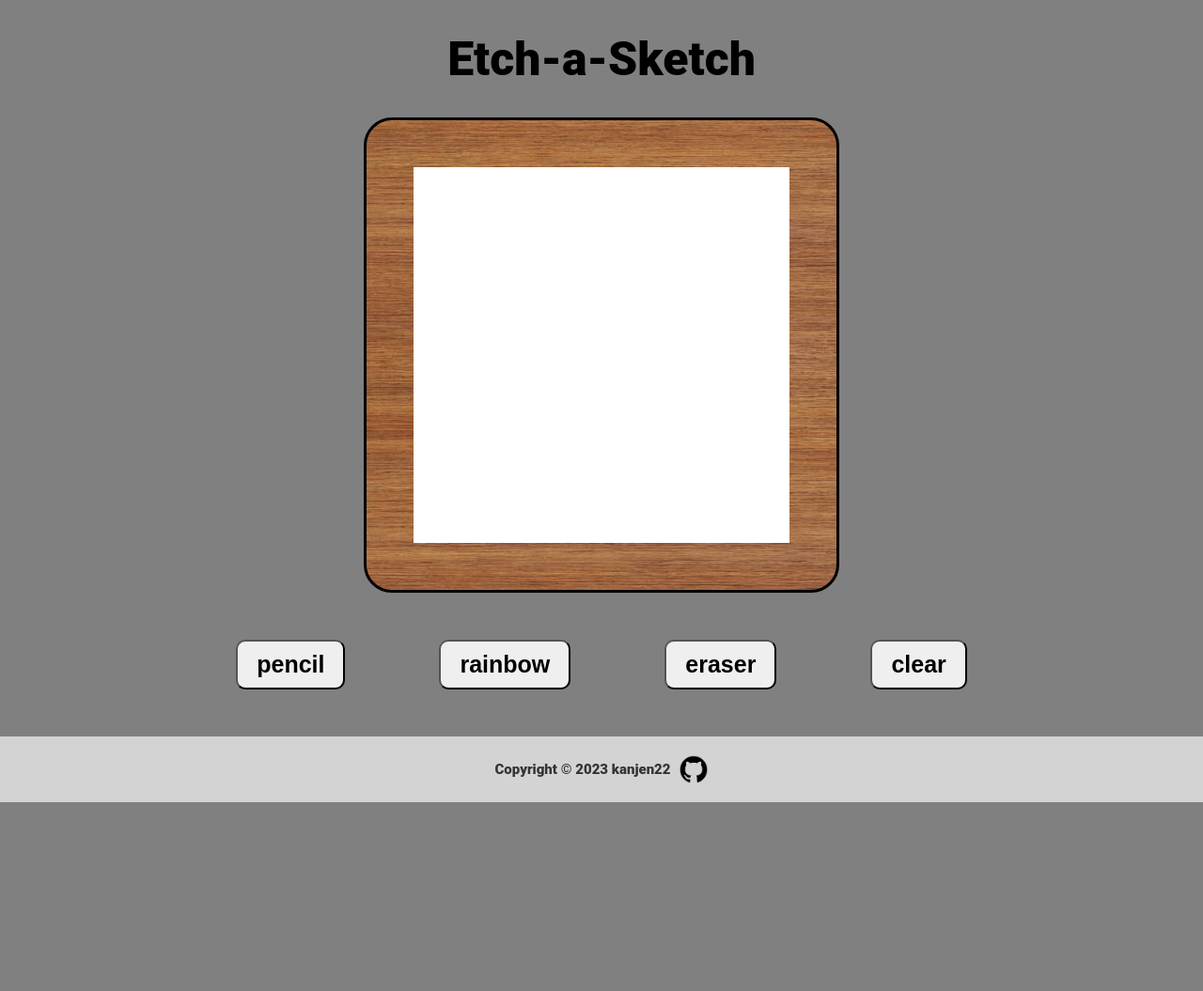
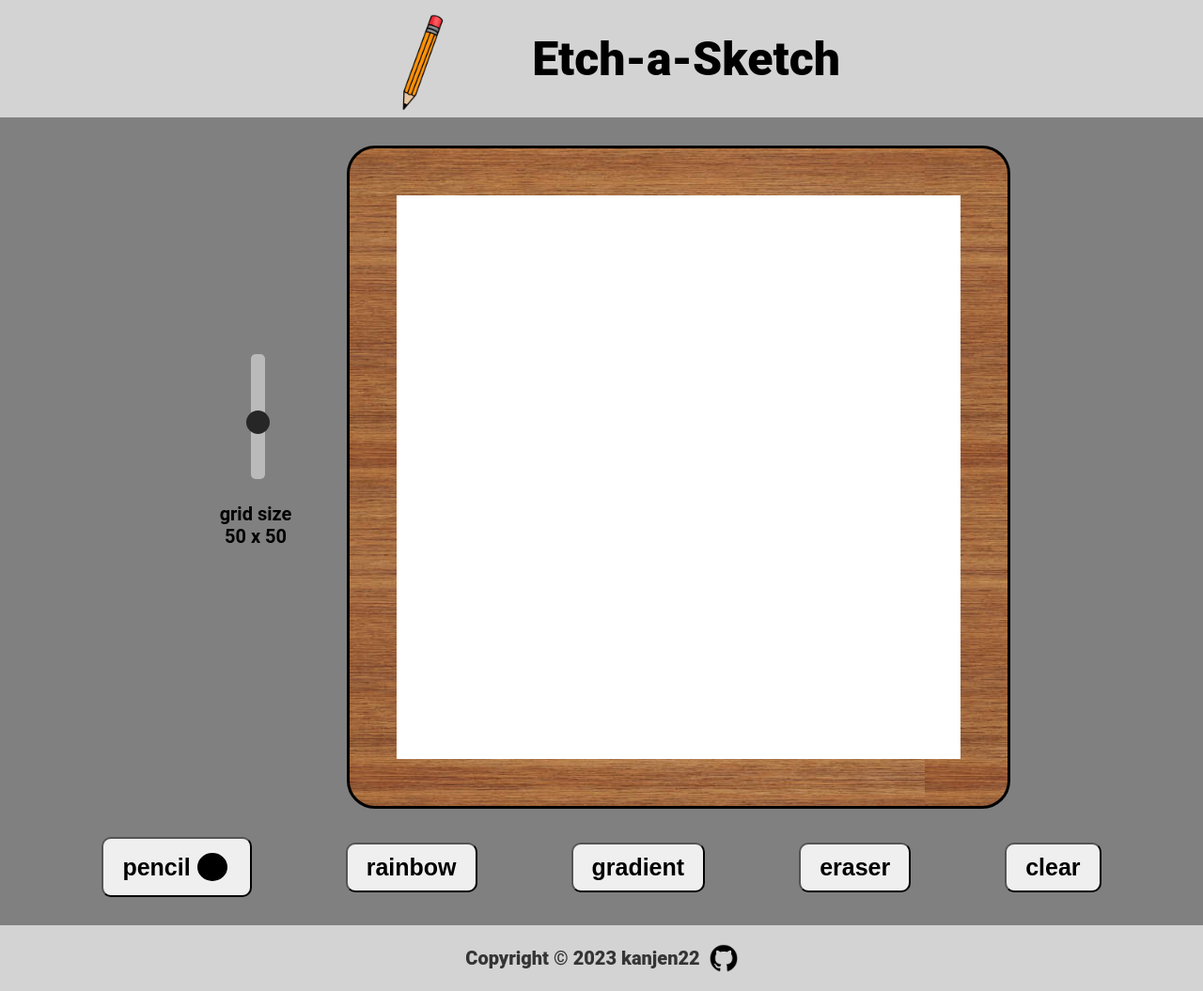
Before and after one commit to kanjen22/etch-a-sketch, a plain HTML site: page index.html in a window 1280 px wide. Shown: the whole page at 94% size. Before the commit the page ends 854 px from the top, so only its background shows below. Drawn offline with Linux system fonts and the light colour scheme.

Commit message:
fixed drag-plotting issue add gridSize-bar, pencil-color, and gradient
preventDefault to fix drag-plotting issue
condition check to resolve preventDefault between gridSize-bar and mouseup/down

```diff
--- a/index.html
+++ b/index.html
@@ -6,19 +6,27 @@
     <meta name="viewport" content="width=device-width, initial-scale=1.0">
     <title>Document</title>
     <link rel="stylesheet" href="style.css">
-    <!-- <script src="javascript.js" defer></script> -->
 </head>
 
 <body>
     <div class="titleContainer">
+        <img class="pencil-img" src="./images/pencil.png">
         <h1 class="title">Etch-a-Sketch</h1>
     </div>
     <div class="mainContainer">
+        <div class="slideContainer">
+            <div><input type="range" min="10" max="100" id="gridSize-pan"></div>
+            <div>
+                <p>grid size</p>
+                <p id="gridSize"></p>
+            </div>
+        </div>
         <div class="gridBoard"></div>
     </div>
     <div class="pencilContainer">
-        <button id="pencil">pencil</button>
+        <button id="pencil">pencil <input id="color-pan" type="color" value="#000000"/></button>
         <button id="rainbow">rainbow</button>
+        <button id="gradient">gradient</button>
         <button id="eraser">eraser</button>
         <button id="clear">clear</button>
     </div>
--- a/javascript.js
+++ b/javascript.js
@@ -1,36 +1,72 @@
 // parameters
-const GRID_BOARD_SIZE = 400;
+const GRID_BOARD_SIZE = 600;
 let DefaultGridNum = 50;
-let currentMode = 'pencil';
+let curMode = 'pencil';
+let pencilColor = 'black';
+let gradientColor = 0;
 let mouseDown = false;
+const rangeBar = document.getElementById("gridSize-pan")
+const gridSize = document.getElementById("gridSize")
+const pencil = document.getElementById("pencil")
+const rainbow = document.getElementById("rainbow")
+const gradient = document.getElementById("gradient")
 const eraser = document.getElementById("eraser")
-const pencil = document.getElementById("pencil")
 const clear = document.getElementById("clear")
+const colorPan = document.getElementById("color-pan")
 
 // create grid box
 plotGridBoard(DefaultGridNum);
+rangeBar.value = DefaultGridNum;
+gridSize.innerHTML = `${rangeBar.value} x ${rangeBar.value}`; // Display the default slider value
 
 // add eventListener
-document.body.onmousedown = () => (mouseDown = true);
-document.body.onmouseup = () => (mouseDown = false);
+document.body.onmousedown = (e) => {
+    if (e.target.tagName !== 'INPUT' && e.target.type !== "range") e.preventDefault();
+    mouseDown = true;
+};
+document.body.onmouseup = (e) => {
+    // Update the current slider value (each time you drag the slider handle)
+    if (e.target.tagName === 'INPUT' && e.target.type === "range") {
+        DefaultGridNum = rangeBar.value;
+        plotGridBoard(DefaultGridNum);
+        gridSize.innerHTML = `${rangeBar.value} x ${rangeBar.value}`;
+    }
+    mouseDown = false;
+}
+
+pencil.addEventListener('click', (e) => {
+    highlightButton(e.target.textContent);
+    curMode = 'pencil';
+})
+
+rainbow.addEventListener('click', (e) => {
+    highlightButton(e.target.textContent);
+    curMode = 'rainbow';
+})
+
+gradient.addEventListener('click', (e) => {
+    highlightButton(e.target.textContent);
+    curMode = 'gradient';
+})
+
 eraser.addEventListener('click', (e) => {
     highlightButton(e.target.textContent);
-    currentMode = 'eraser';
+    curMode = 'eraser';
 })
-pencil.addEventListener('click', (e) => {
-    highlightButton(e.target.textContent);
-    currentMode = 'pencil';
-})
-rainbow.addEventListener('click', (e) => {
-    highlightButton(e.target.textContent);
-    currentMode = 'rainbow';
+
+colorPan.addEventListener('click', (e) => {
+    e.stopPropagation();
 })
 clear.addEventListener('click', clearGrid)
-
 
 function plotGridBoard(DefaultGridNum) {
     const gridBoard = document.querySelector(".gridBoard");
     const gridSize = GRID_BOARD_SIZE / DefaultGridNum;
+    // remove existing grids before adding new grids
+    while (gridBoard.firstChild) {
+        gridBoard.removeChild(gridBoard.firstChild);
+    }
+    // adding new grids
     for (let r = 0; r < DefaultGridNum; r++) {
         const rowGridBox = document.createElement("div")
         rowGridBox.className = "rowGridBox";
@@ -53,14 +89,17 @@ function createGrid(gridSize) {
 function changeColor(e) {
     if (!mouseDown) return
     grid = e.target;
-    if (currentMode === 'pencil') {
-        grid.style.backgroundColor = 'black';
-    } else if (currentMode == 'eraser') {
+    if (curMode === 'pencil') {
+        grid.style.backgroundColor = colorPan.value;
+    } else if (curMode == 'rainbow') {
+        grid.style.backgroundColor = getRandomRGB();
+    } else if (curMode == 'gradient') {
+        grid.style.backgroundColor = `rgb(${gradientColor}, ${gradientColor}, ${gradientColor})`;
+        gradientColor += 5
+        gradientColor = (gradientColor < 256) ? gradientColor : 0;
+    } else if (curMode == 'eraser') {
         grid.style.backgroundColor = 'white';
-    } else if (currentMode == 'rainbow') {
-        grid.style.backgroundColor = getRandomRGB();
     }
-
 }
 
 function clearGrid() {
@@ -72,7 +111,7 @@ function clearGrid() {
 
 function getRandomRGB() {
     var o = Math.round, r = Math.random, s = 255;
-    return 'rgba(' + o(r()*s) + ',' + o(r()*s) + ',' + o(r()*s) + ',' + r().toFixed(1) + ')';
+    return 'rgba(' + o(r() * s) + ',' + o(r() * s) + ',' + o(r() * s) + ',' + r().toFixed(1) + ')';
 }
 
 function highlightButton(curBtn) {
@@ -85,3 +124,19 @@ function highlightButton(curBtn) {
         }
     })
 }
+
+// For mobile device to draw by touchdown
+document.body.addEventListener('pointerdown', (e) => {
+    if (e.target.tagName !== 'INPUT' && e.target.type !== "range") e.preventDefault();
+    mouseDown = true;
+}, false);
+
+document.body.addEventListener('pointerup', (e) => {
+    // Update the current slider value (each time you drag the slider handle)
+    if (e.target.tagName === 'INPUT' && e.target.type === "range") {
+        DefaultGridNum = rangeBar.value;
+        plotGridBoard(DefaultGridNum);
+        gridSize.innerHTML = `${rangeBar.value} x ${rangeBar.value}`;
+    }
+    mouseDown = false;
+}, false);
--- a/style.css
+++ b/style.css
@@ -1,13 +1,20 @@
-html, body {
+html,
+body {
+    display: flex;
+    flex-direction: column;
     margin: 0;
     height: 100%;
     background-color: grey;
     font-family: 'Roboto', sans-serif;
 }
 
+/* TITLE */
 .titleContainer {
     display: flex;
     justify-content: center;
+    align-items: center;
+    gap: 60px;
+    background-color: lightgrey;
 }
 
 .title {
@@ -15,12 +22,71 @@ html, body {
     font-weight: 1000;
 }
 
+.pencil-img {
+    height: 120px;
+}
 
+/* MAIN-CONTENT */
 .mainContainer {
     display: flex;
+    flex-grow: 1;
+    text-align: center;
     justify-content: center;
+    align-items: center;
+    gap: 30px;
+    padding-top: 30px;
+    padding-bottom: 15px;
 }
 
+.slideContainer {
+    display: flex;
+    flex-direction: column;
+    justify-content: center;
+    align-items: center;
+    gap: 80px;
+}
+
+.slideContainer p {
+    margin: 0px;
+    padding: 0px;
+    font-size: 20px;
+    font-weight: 600;
+}
+
+.slideContainer input {
+    top: 40%;
+    transform: rotate(270deg);
+}
+
+#gridSize-pan {
+    -webkit-appearance: none;
+    width: 100%;
+    height: 15px;
+    border-radius: 5px;
+    background: #d3d3d3;
+    outline: none;
+    opacity: 0.7;
+    -webkit-transition: .2s;
+    transition: opacity .2s;
+}
+
+#gridSize-pan::-webkit-slider-thumb {
+    -webkit-appearance: none;
+    appearance: none;
+    width: 25px;
+    height: 25px;
+    border-radius: 50%;
+    background: black;
+    cursor: pointer;
+}
+
+#gridSize-pan::-moz-range-thumb {
+    width: 25px;
+    height: 25px;
+    border-radius: 50%;
+    background: black;
+    cursor: pointer;
+}
 
 .gridBoard {
     display: flex;
@@ -35,6 +101,7 @@ html, body {
     padding: 50px 50px;
     gap: 0px;
     margin: 0px;
+    box-sizing: border-box;
 }
 
 .rowGridBox {
@@ -49,15 +116,29 @@ html, body {
 
 .grid {
     background-color: white;
+    /* show grid-lines */
+    /* border-style: solid;
+    border-color: lightgrey;
+    border-width: 1px; */
 }
 
+/* PENCIL—CONTAINER */
 .pencilContainer {
     display: flex;
     flex-wrap: wrap;
     justify-content: center;
+    align-items: center;
     font-size: 30px;
     gap: 100px;
-    padding: 50px;
+    padding-top: 15px;
+    padding-bottom: 30px;
+}
+
+#pencil {
+    display: flex;
+    justify-content: center;
+    align-items: center;
+    gap: 3px;
 }
 
 button {
@@ -67,13 +148,34 @@ button {
     padding: 10px 20px 10px 20px;
 }
 
+#color-pan {
+    -webkit-appearance: none;
+    -moz-appearance: none;
+    appearance: none;
+    background-color: transparent;
+    width: 40px;
+    height: 40px;
+    border: none;
+    cursor: pointer;
+}
+
+#color-pan::-webkit-color-swatch {
+    border-radius: 50%;
+    border: 4px solid #000000;
+}
+
+#color-pan::-moz-color-swatch {
+    border-radius: 50%;
+    border: 4px solid #000000;
+}
+
 /* FOOTER */
 footer {
     display: flex;
     justify-content: center;
     align-items: center;
     background-color: lightgrey;
-    font-size: 15px;
+    font-size: 20px;
     gap: 10px;
     padding: 20px;
 }
```
Also changed, not shown: images/pencil.png (added).
